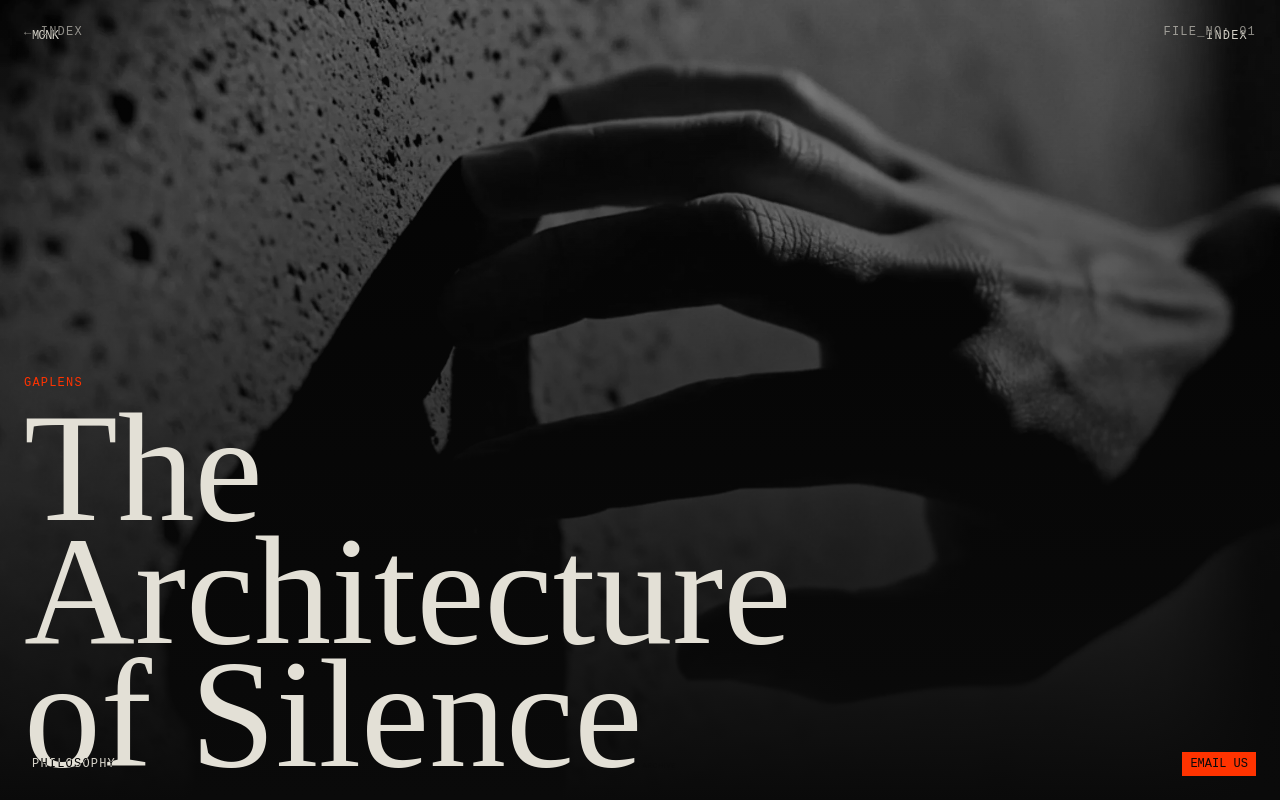
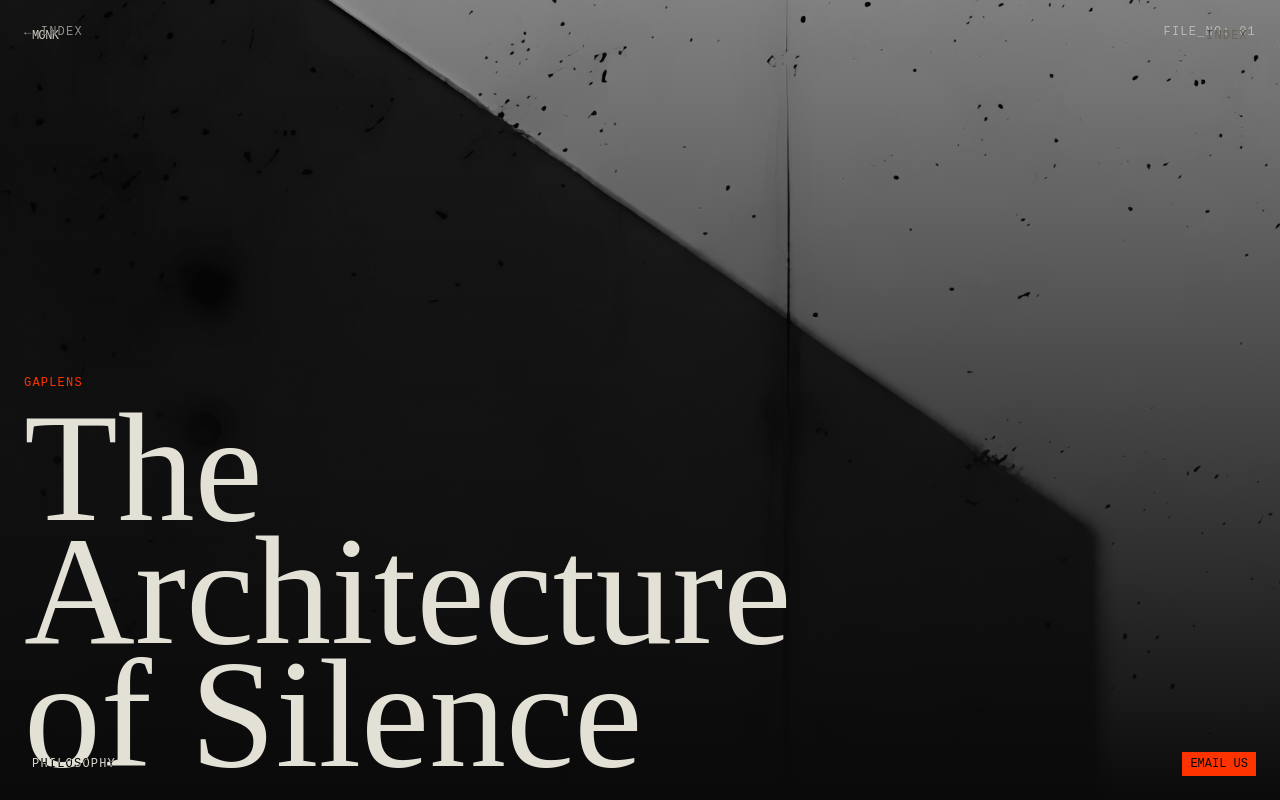
Before and after one commit to monk-haus/monk, a Next.js app: page /work/gaplens in a window 1280 px wide. Shown: the top 800 px of the page. Built offline with nearby package versions, Linux system fonts and the light colour scheme.

Commit message:
images updates

```diff
--- a/src/app/work/[slug]/page.tsx
+++ b/src/app/work/[slug]/page.tsx
@@ -12,7 +12,7 @@ const projects = [
         category: "Fine Art Photography",
         year: "2025",
         url: "https://gaplens.com",
-        mainImage: "/assets/images/project-1.webp",
+        mainImage: "/assets/images/gaplens-hero.webp",
         detailImages: [
             "/assets/images/project-1-1.webp",
             "/assets/images/project-1-2.webp",
@@ -30,7 +30,7 @@ const projects = [
         category: "Editorial Curation",
         year: "2026",
         url: "https://naathmodels.com",
-        mainImage: "/assets/images/project-2.webp",
+        mainImage: "/assets/images/naath-hero.webp",
         detailImages: [
             "/assets/images/project-2-1.webp",
             "/assets/images/project-2-2.webp",
```
Also changed, not shown: public/assets/images/gaplens-hero.webp (added), public/assets/images/naath-hero.webp (added).
